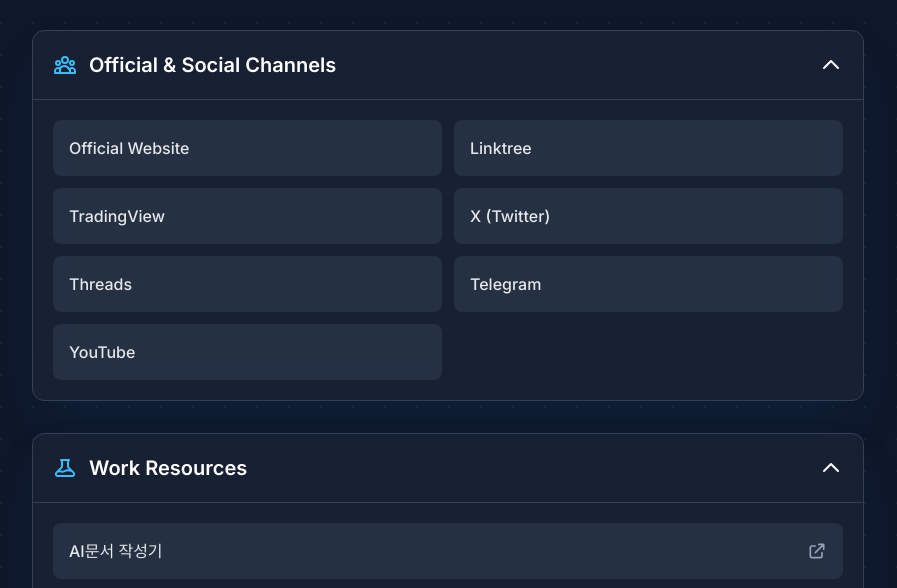
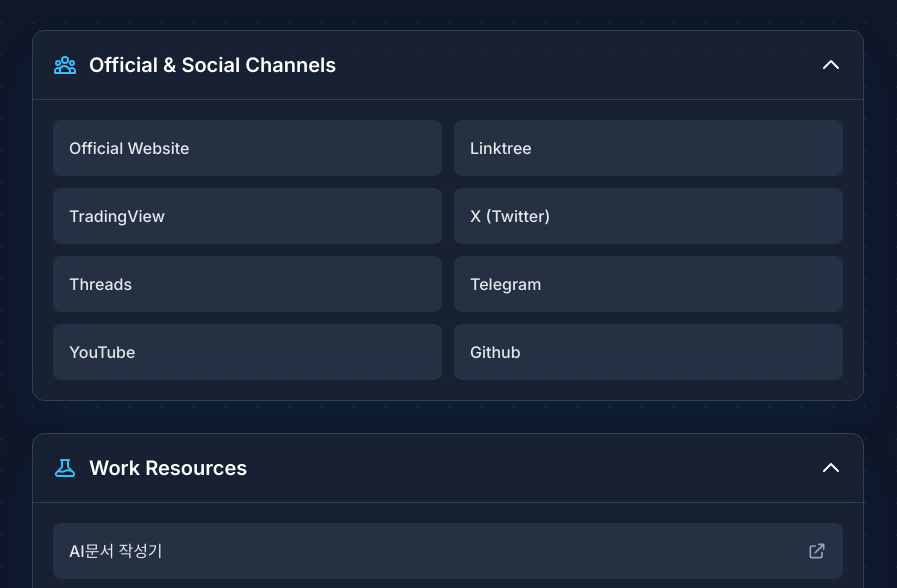
Before and after one commit to aqrsc/page, a plain HTML site: page index.html in a window 1280 px wide. Shown: the part 138-726 px from the top of the page, without its empty margins (192-1089 px from the left). Drawn offline with nearby package versions, Linux system fonts and the light colour scheme.

Commit message:
Update index.html

```diff
--- a/index.html
+++ b/index.html
@@ -67,6 +67,7 @@
                             <a href="https://www.threads.net/@aqresearch" target="_blank" rel="noopener noreferrer" class="flex items-center p-4 bg-slate-700/50 hover:bg-slate-700 rounded-lg transition-all duration-300 focus:outline-none focus:ring-2 focus:ring-sky-500"><span class="font-medium">Threads</span></a>
                             <a href="https://t.me/aqrsc" target="_blank" rel="noopener noreferrer" class="flex items-center p-4 bg-slate-700/50 hover:bg-slate-700 rounded-lg transition-all duration-300 focus:outline-none focus:ring-2 focus:ring-sky-500"><span class="font-medium">Telegram</span></a>
                             <a href="https://www.youtube.com/@aquilare" target="_blank" rel="noopener noreferrer" class="flex items-center p-4 bg-slate-700/50 hover:bg-slate-700 rounded-lg transition-all duration-300 focus:outline-none focus:ring-2 focus:ring-sky-500"><span class="font-medium">YouTube</span></a>
+                            <a href="https://github.com/aqrsc" target="_blank" rel="noopener noreferrer" class="flex items-center p-4 bg-slate-700/50 hover:bg-slate-700 rounded-lg transition-all duration-300 focus:outline-none focus:ring-2 focus:ring-sky-500"><span class="font-medium">Github</span></a>
                         </div>
                     </div>
                 </div>
```
